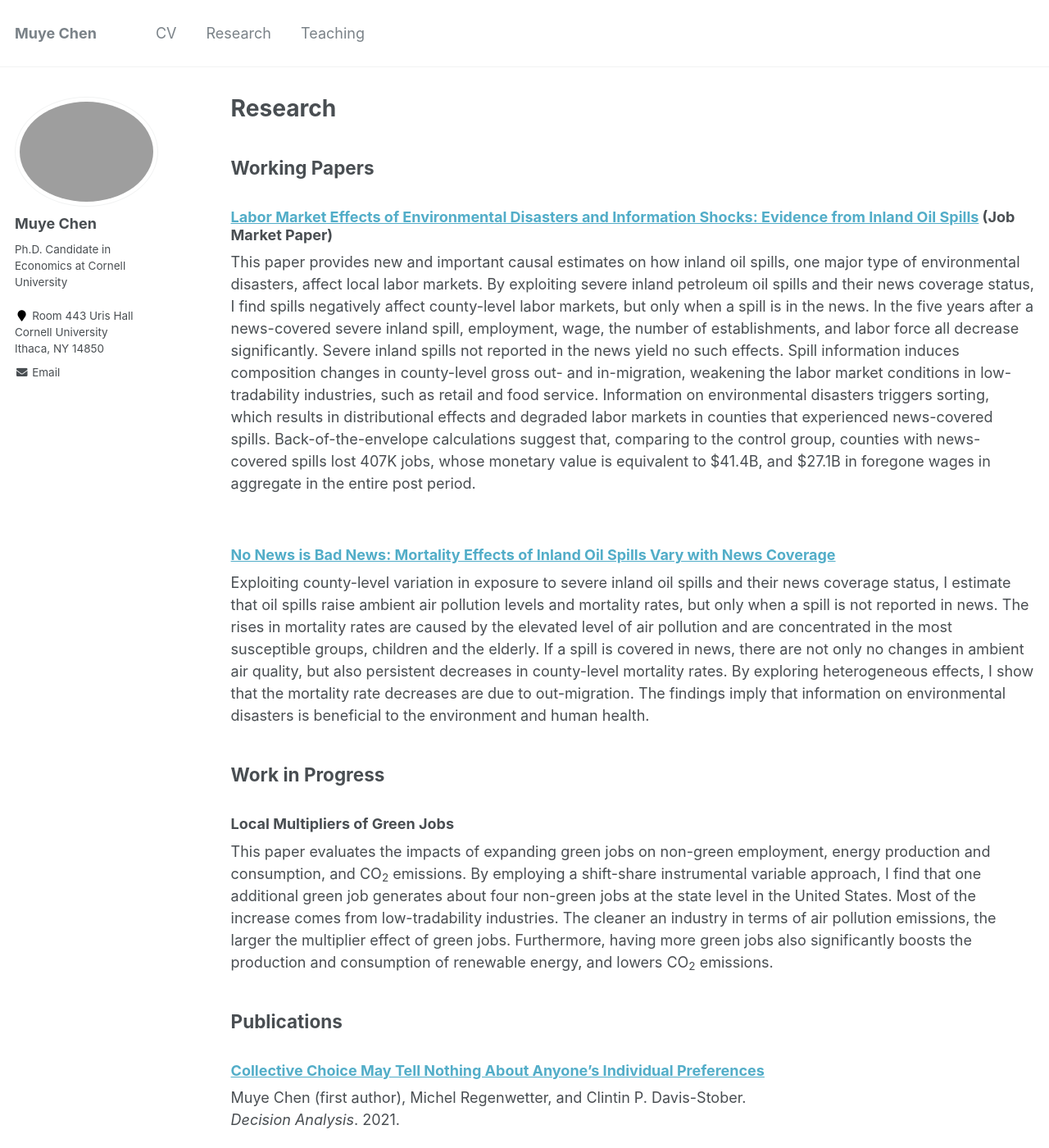
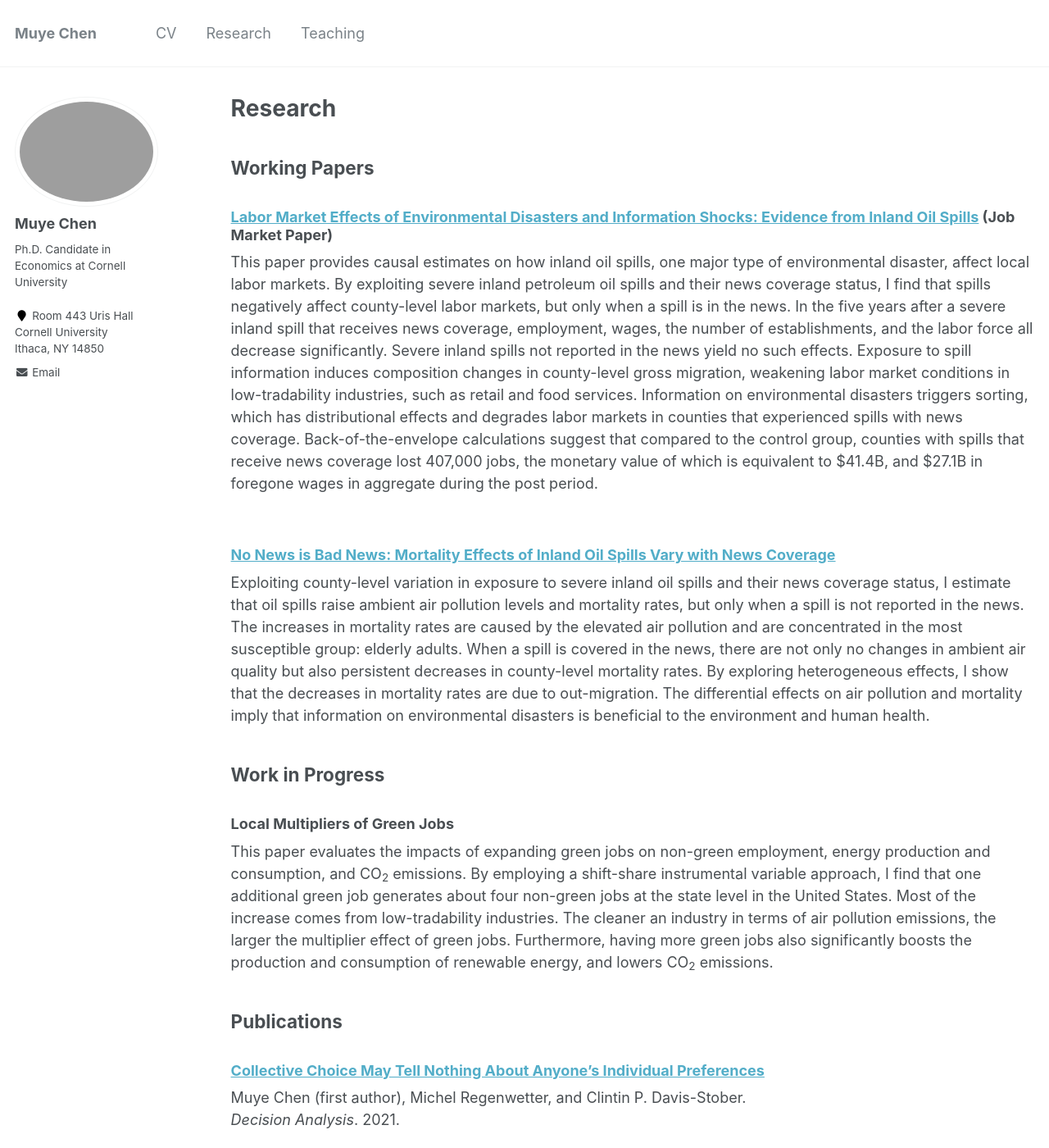
Before and after one commit to muyechenecon/muyechenecon.github.io, a Jekyll site: the page built from _pages/research.md, in a window 1280 px wide and 1400 px high. Shown: the whole window at 82% size. Built offline with Jekyll 4.4.1, drawn with Linux system fonts in a browser that asks for light colours.

Commit message:
Update research.md

```diff
--- a/_pages/research.md
+++ b/_pages/research.md
@@ -16,11 +16,11 @@ Revise & resubmit, <i> American Economic Journal: Economic Policy </i> </p> </di
 -->
 
 <div><h3><a href="https://MuyeChenEcon.github.io/files/spill and labor Nov 2021 v1.pdf">Labor Market Effects of Environmental Disasters and Information Shocks: Evidence from Inland Oil Spills</a> (Job Market Paper)</h3></div>
-<div>This paper provides new and important causal estimates on how inland oil spills, one major type of environmental disasters, affect local labor markets. By exploiting severe inland petroleum oil spills and their news coverage status, I find spills negatively affect county-level labor markets, but only when a spill is in the news. In the five years after a news-covered severe inland spill, employment, wage, the number of establishments, and labor force all decrease significantly. Severe inland spills not reported in the news yield no such effects. Spill information induces composition changes in county-level gross out- and in-migration, weakening the labor market conditions in low-tradability industries, such as retail and food service. Information on environmental disasters triggers sorting, which results in distributional effects and degraded labor markets in counties that experienced news-covered spills. Back-of-the-envelope calculations suggest that, comparing to the control group, counties with news-covered spills lost 407K jobs, whose monetary value is equivalent to \$41.4B, and \$27.1B in foregone wages in aggregate in the entire post period.</div> <br>
+<div> This paper provides causal estimates on how inland oil spills, one major type of environmental disaster, affect local labor markets. By exploiting severe inland petroleum oil spills and their news coverage status, I find that spills negatively affect county-level labor markets, but only when a spill is in the news. In the five years after a severe inland spill that receives news coverage, employment, wages, the number of establishments, and the labor force all decrease significantly. Severe inland spills not reported in the news yield no such effects. Exposure to spill information induces composition changes in county-level gross migration, weakening labor market conditions in low-tradability industries, such as retail and food services. Information on environmental disasters triggers sorting, which has distributional effects and degrades labor markets in counties that experienced spills with news coverage. Back-of-the-envelope calculations suggest that compared to the control group, counties with spills that receive news coverage lost 407,000 jobs, the monetary value of which is equivalent to \$41.4B, and \$27.1B in foregone wages in aggregate during the post period. </div> <br>
 
 
 <div><h3><a href="https://MuyeChenEcon.github.io/files/spill and mortality Nov 2021 v2.pdf">No News is Bad News: Mortality Effects of Inland Oil Spills Vary with News Coverage</a></h3></div>
-<div> Exploiting county-level variation in exposure to severe inland oil spills and their news coverage status, I estimate that oil spills raise ambient air pollution levels and mortality rates, but only when a spill is not reported in news. The rises in mortality rates are caused by the elevated level of air pollution and are concentrated in the most susceptible groups, children and the elderly. If a spill is covered in news, there are not only no changes in ambient air quality, but also persistent decreases in county-level mortality rates. By exploring heterogeneous effects, I show that the mortality rate decreases are due to out-migration. The findings imply that information on environmental disasters is beneficial to the environment and human health.</div>
+<div> Exploiting county-level variation in exposure to severe inland oil spills and their news coverage status, I estimate that oil spills raise ambient air pollution levels and mortality rates, but only when a spill is not reported in the news. The increases in mortality rates are caused by the elevated air pollution and are concentrated in the most susceptible group: elderly adults. When a spill is covered in the news, there are not only no changes in ambient air quality but also persistent decreases in county-level mortality rates. By exploring heterogeneous effects, I show that the decreases in mortality rates are due to out-migration. The differential effects on air pollution and mortality imply that information on environmental disasters is beneficial to the environment and human health. </div>
 </p>
 
 <p id="1.5-spaced" style="line-height: 150%;">
```
